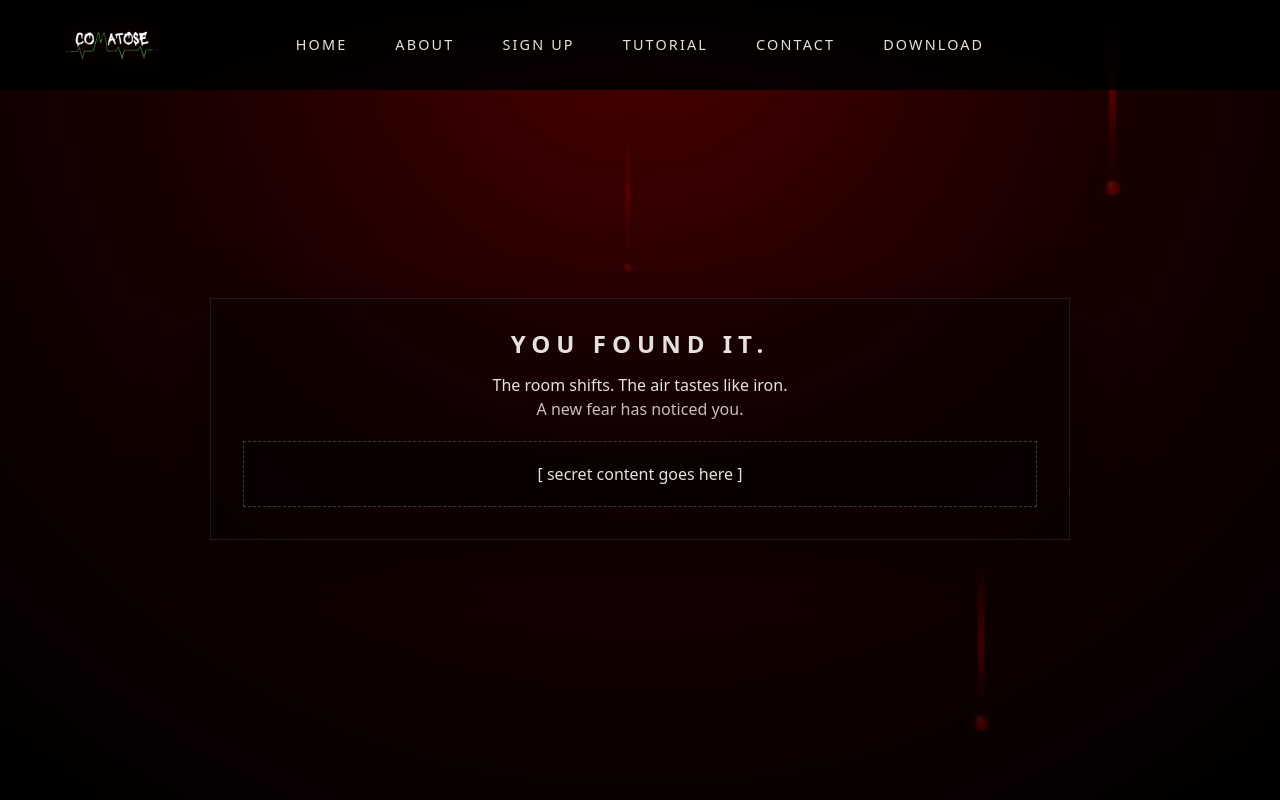
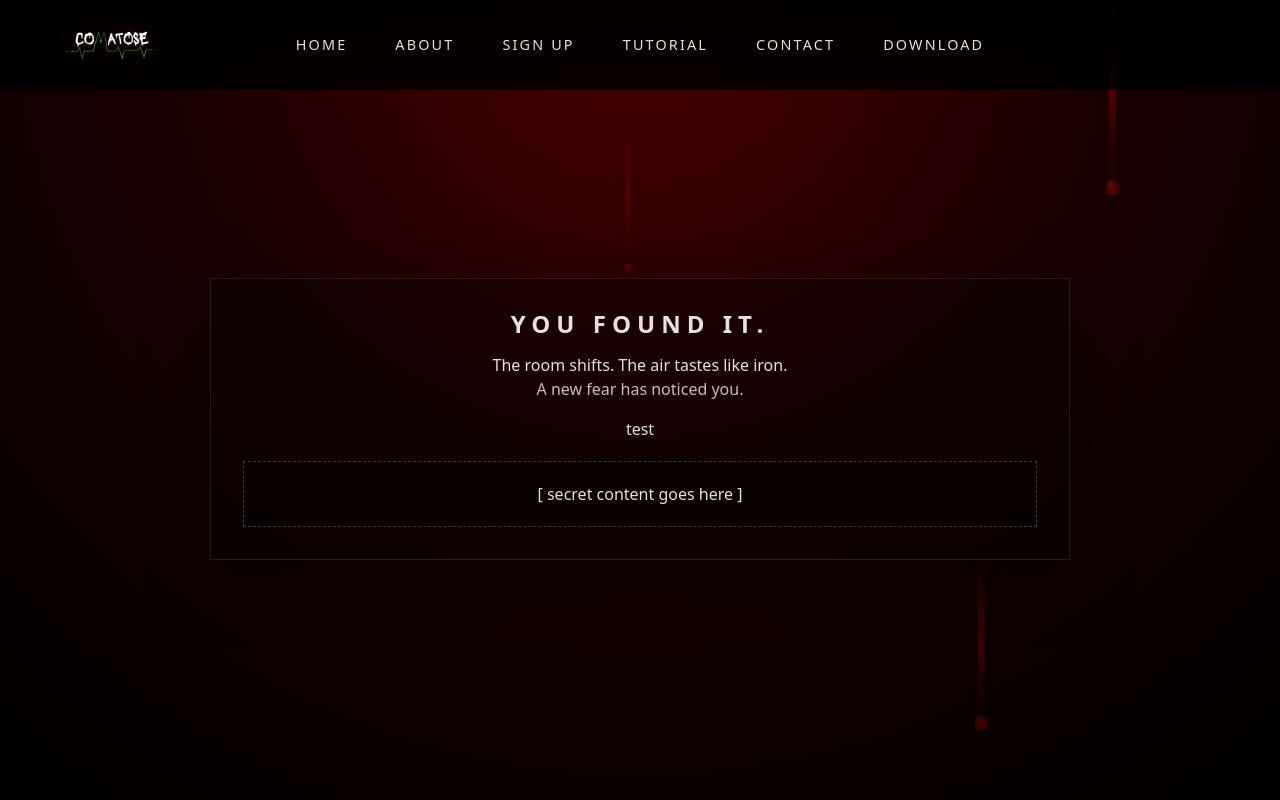
Before and after one commit to RogerLi-COSC/IASC-Horror, a React (Vite) app in the folder my-react-app/: page /secret in a window 1280 px wide. Built offline with nearby package versions, Linux system fonts and the light colour scheme.

Commit message:
updated secret page

```diff
--- a/my-react-app/src/pages/Secret.jsx
+++ b/my-react-app/src/pages/Secret.jsx
@@ -10,6 +10,7 @@ export default function Secret() {
           <br />
           <span className="secret-sub">A new fear has noticed you.</span>
         </p>
+        <div><p>test</p></div>
 
         <div className="secret-box">
           [ secret content goes here ]
```
